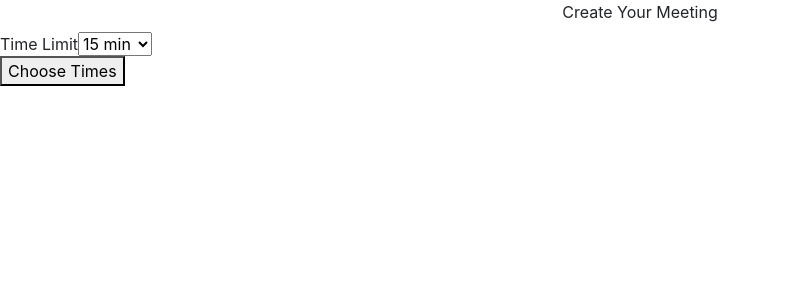
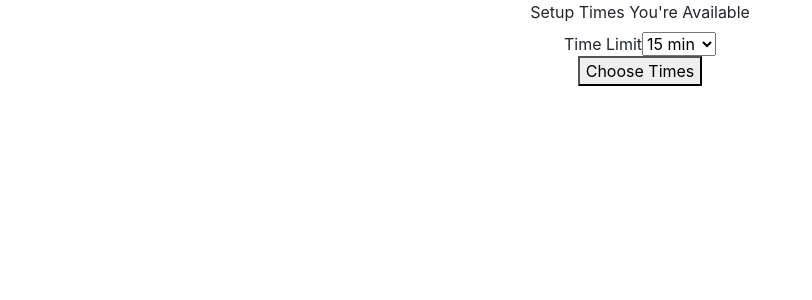
Before and after one commit to QMaximillian/scribbles-frontend, a React (Create React App) app: page /create/meeting_range in a window 1280 px wide. Shown: the top 300 px of the page, without its empty margins (0-812 px from the left). Built offline with nearby package versions, Linux system fonts and the light colour scheme.

Commit message:
More CSS styling

```diff
--- a/src/App.css
+++ b/src/App.css
@@ -10,10 +10,22 @@ div#root {
   grid-template-columns: 1fr 2fr 1fr;
   grid-template-rows: repeat(4, 1fr);
   height: 100vh;
-
   text-align: center;
   grid-gap: 10px;
+}
 
+.time-range-grid {
+  display: grid;
+  grid-template-columns: repeat(7, 1fr);
+  grid-template-rows: 1fr 3fr 1fr 1fr;
+  height: 100vh;
+  text-align: center;
+  grid-gap: 10px;
+}
+
+.time-range-grid-item1 {
+  grid-column: 3 / span 3;
+  grid-row: 1;
 }
 
 .home-container {
--- a/src/containers/CreateRangeContainer.js
+++ b/src/containers/CreateRangeContainer.js
@@ -1,11 +1,10 @@
 import React, { Component } from 'react'
-import DateRange from "../components/DateRange"
 import { fetchPostMeetingRange, fetchCreateUser } from '../adapters/index.js'
 import { Redirect } from 'react-router-dom'
 import moment from 'moment'
 import { withRouter } from 'react-router'
-
 import { connect } from 'react-redux'
+import '../App.css'
 
 
 class CreateRangeContainer extends Component {
@@ -80,10 +79,11 @@ class CreateRangeContainer extends Component {
        return <Redirect exact to={{ pathname: '/meeting_range/create/times', state: { beginDate: this.state.time.beginDate, endDate: this.state.time.endDate, meeting_range_id: this.state.meeting_range_id} }}/>
      } else {
      return (
-        <div>
-        <div style={{textAlign: 'center'}}>
-        <label>Create Your Meeting</label>
-        </div>
+        <div className="time-range-grid">
+        <div className="time-range-grid-item1">
+        <label>
+          Setup Times You're Available
+        </label>
             <div>
               Time Limit
               <select onChange={this.handleIntervalChange}>
@@ -98,6 +98,7 @@ class CreateRangeContainer extends Component {
             Choose Times
           </button>
         </div>
+        </div>
      )
    }
    }
```
